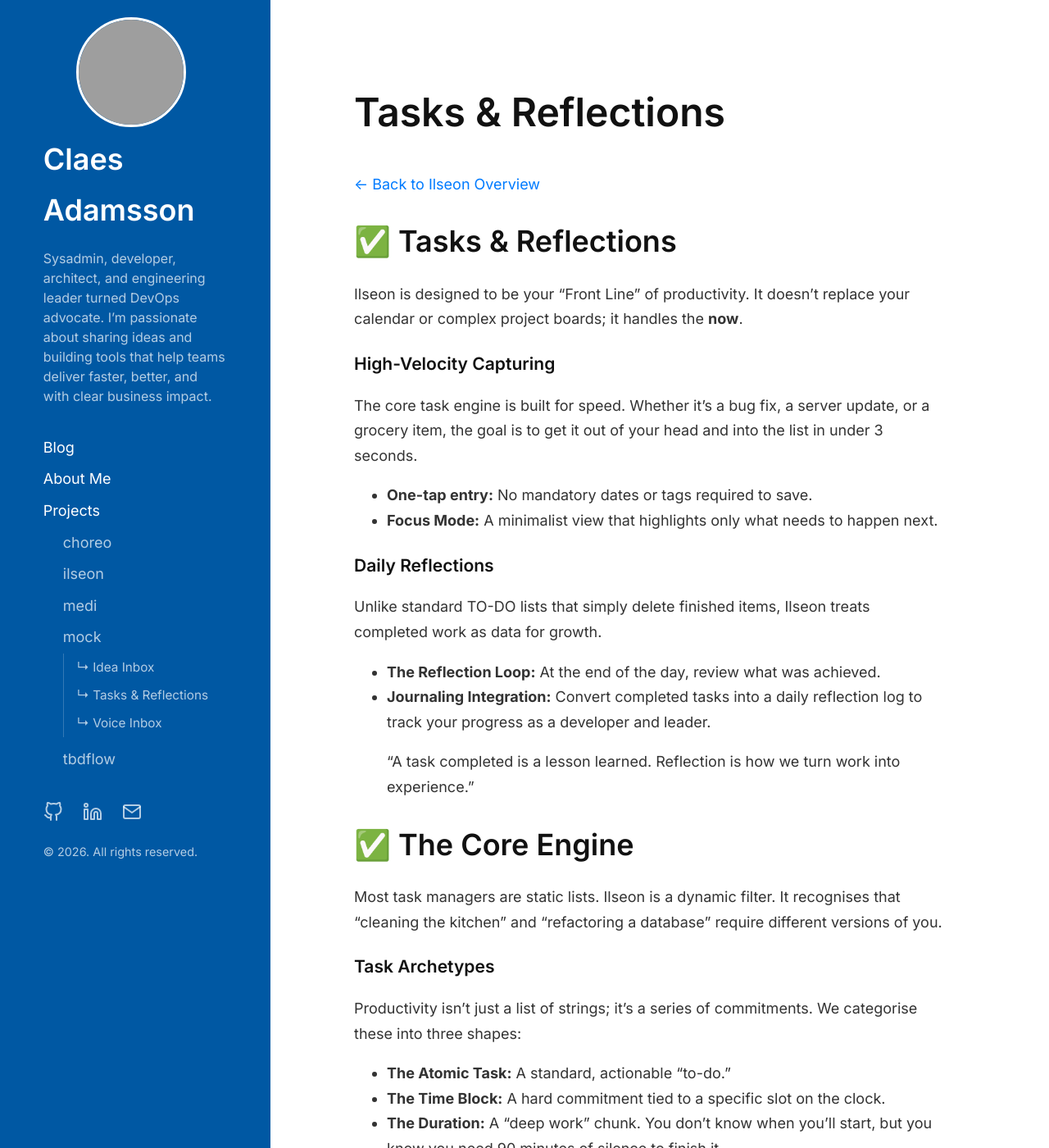
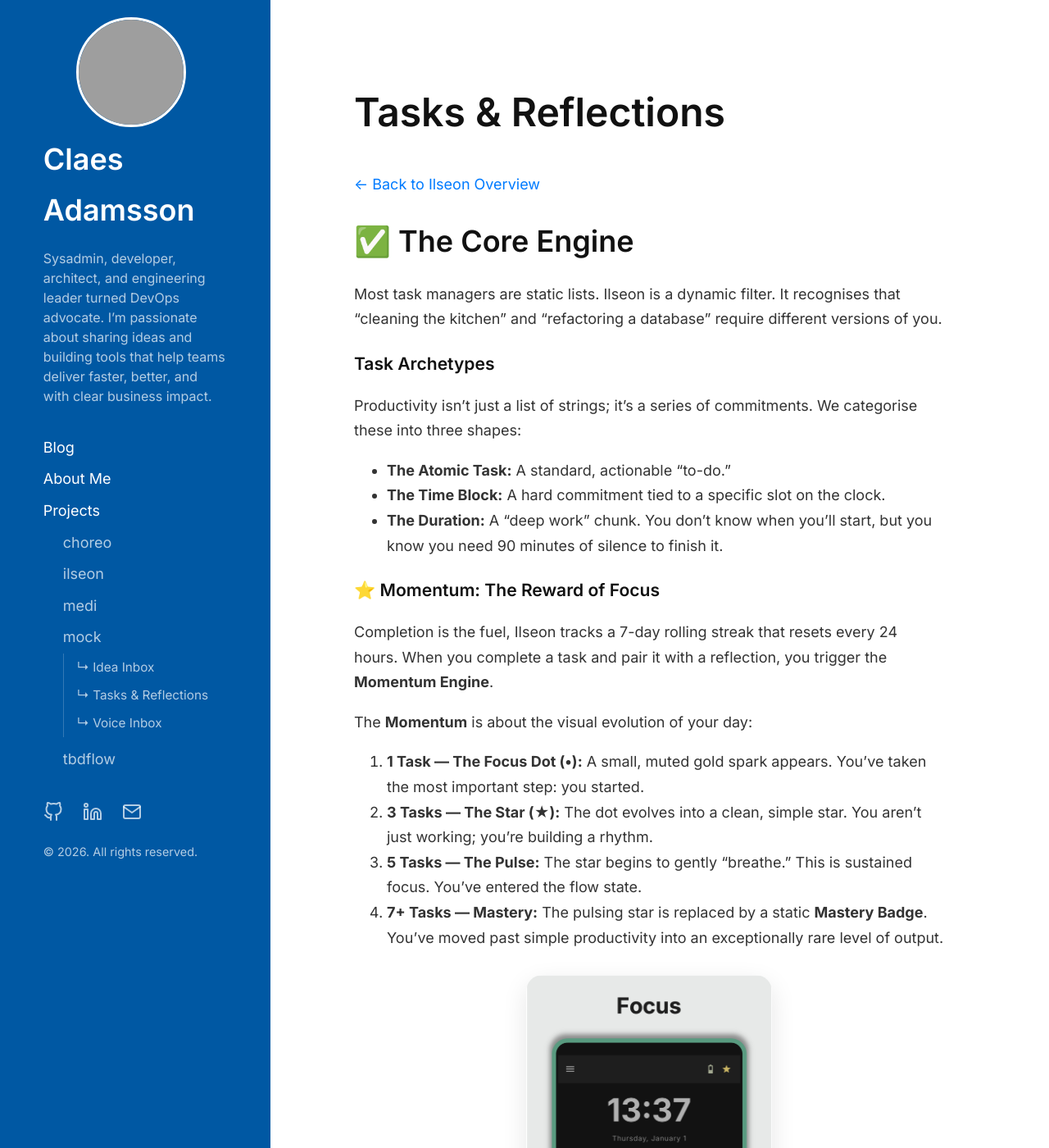
Before and after one commit to cladam/cladam.github.io, a Jekyll site: the page built from _projects/mock/tasks.md, in a window 1280 px wide and 1400 px high. Shown: the whole window at 82% size. Built offline with Jekyll 4.4.1, drawn with Linux system fonts in a browser that asks for light colours; grey boxes are pictures that could not be loaded.

Commit message:
fix: update mock Tasks 2

```diff
--- a/_projects/mock/tasks.md
+++ b/_projects/mock/tasks.md
@@ -5,24 +5,6 @@
 ---
 
 [← Back to Ilseon Overview]({{ '/projects/mock/' | relative_url }})
-
-# ✅ Tasks & Reflections
-
-Ilseon is designed to be your "Front Line" of productivity. It doesn't replace your calendar or complex project boards; it handles the **now**.
-
-### High-Velocity Capturing
-The core task engine is built for speed. Whether it's a bug fix, a server update, or a grocery item, the goal is to get it out of your head and into the list in under 3 seconds.
-* **One-tap entry:** No mandatory dates or tags required to save.
-* **Focus Mode:** A minimalist view that highlights only what needs to happen next.
-
-### Daily Reflections
-Unlike standard TO-DO lists that simply delete finished items, Ilseon treats completed work as data for growth.
-* **The Reflection Loop:** At the end of the day, review what was achieved.
-* **Journaling Integration:** Convert completed tasks into a daily reflection log to track your progress as a developer and leader.
-
-> "A task completed is a lesson learned. Reflection is how we turn work into experience."
-
-
 
 # ✅ The Core Engine
 
@@ -62,7 +44,7 @@
 By blending these, the app hides the noise. If you're tired and at home, it won't show you high-effort work tasks. It shows you what you can actually finish now.
 
 <div style="display: flex; justify-content: center; margin: 30px 0;">
-<img src="/assets/images/lseon-screenshot-PS10.png" alt="Task Matrix View" style="width: 300px; border-radius: 20px; box-shadow: 0 10px 30px rgba(0,0,0,0.1);"/>
+<img src="/assets/images/ilseon-screenshot-PS10.png" alt="Task Matrix View" style="width: 300px; border-radius: 20px; box-shadow: 0 10px 30px rgba(0,0,0,0.1);"/>
 </div>
 
 ### Meta-Cognitive Reflections
```
